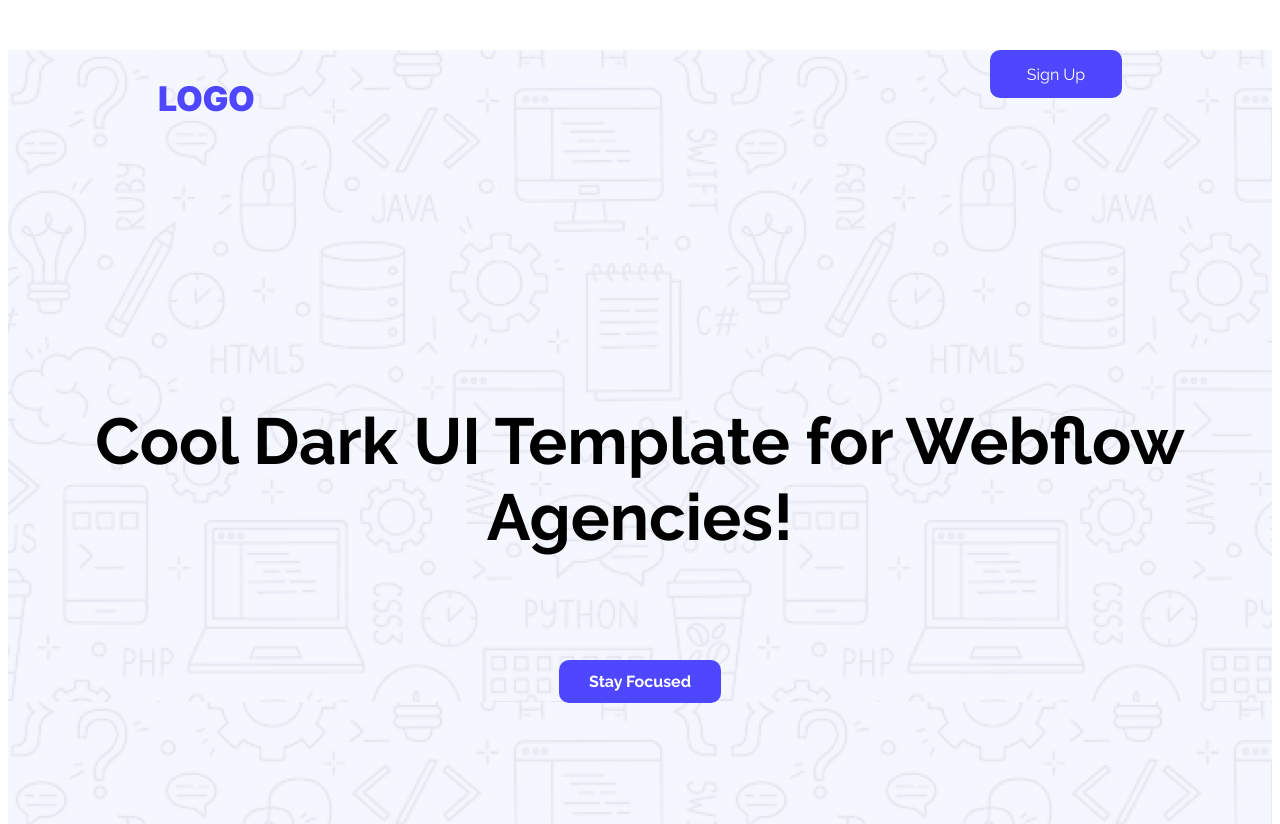
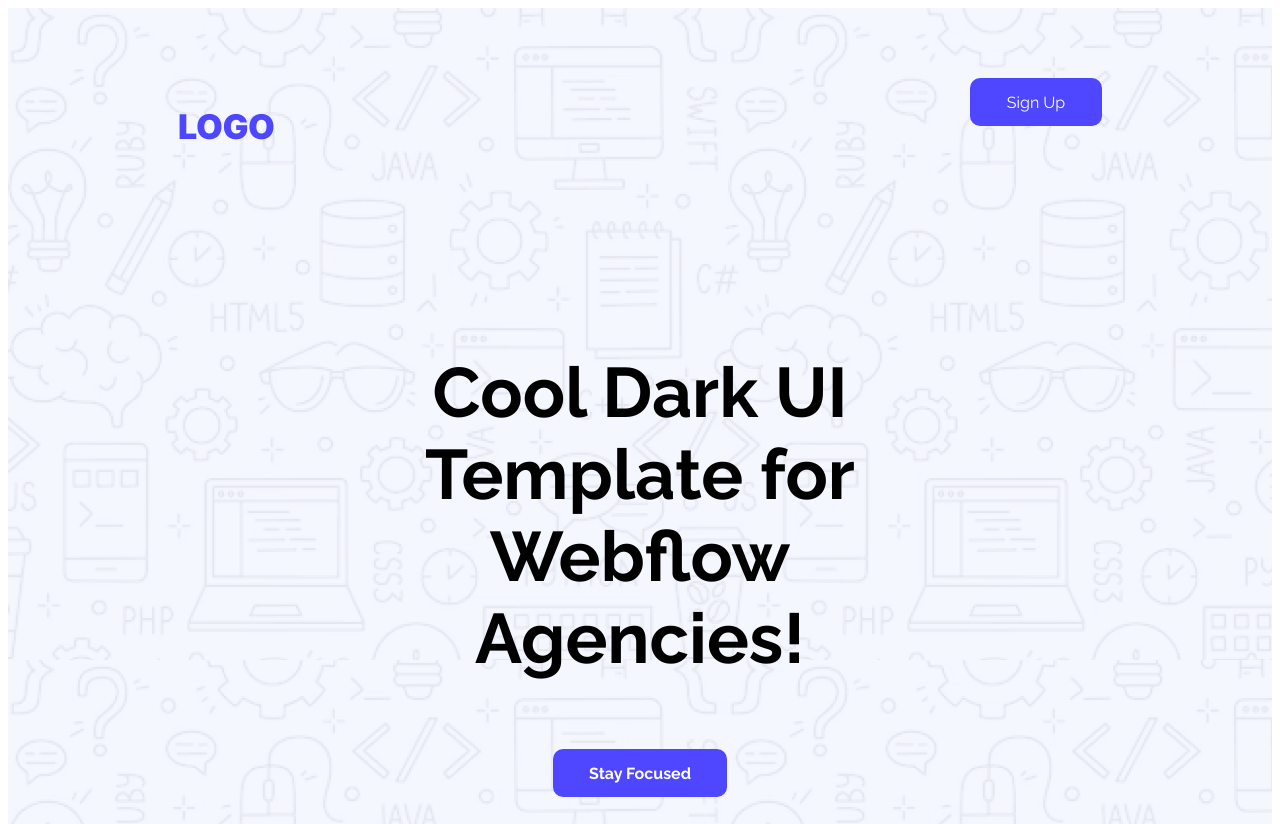
Before and after one commit to MDnurulIslam27/B12A01-landing-launchpad-new, a plain HTML site: page index.html in a window 1280 px wide. Shown: the top 824 px of the page. Drawn offline with Linux system fonts and the light colour scheme.

Commit message:
banner-3

```diff
--- a/index.html
+++ b/index.html
@@ -16,12 +16,12 @@
     <header class="hero-image">
   <nav class="opening">
     <h2 class="inter-normal primary-color size-1">LOGO</h2>
-    <button class="primary-color-btn primary-btn raleway-normal">Sign Up</button>
+    <button class="primary-color-btn primary-btn raleway-normal all-button ">Sign Up</button>
 
   </nav>
   <nav class="raleway-normal opening-2">
  <p class="about ">Cool Dark UI Template for Webflow Agencies!</p>
- <button class="secondary-btn primary-color-btn raleway-normal">Stay Focused</button>
+ <button class="secondary-btn primary-color-btn raleway-normal all-button">Stay Focused</button>
   </nav>
     </header>
 
@@ -30,7 +30,7 @@
        <div class="action-div">
         <h2 class="action-title">See It in Action</h2>
         <p class="action-description"> Explore the live preview and imagine your brand in this bold new look.</p>
-        <button class="primary-color-btn  raleway-normal secondary-btn">Launch Live Preview</button>
+        <button class="primary-color-btn  raleway-normal secondary-btn all-button">Launch Live Preview</button>
        </div>
           <div>
             <img class="action-image" src="./Assets/wc-mini.png" alt="">
@@ -67,7 +67,7 @@
           <label class="form-section">Message</label><br>
 
           <textarea class="form-types message-height" cols="30" rows="10"  id="" placeholder="write your message...."></textarea><br>
-          <button class="form-button primary-color-btn">Get in Touch</button>
+          <button class="form-button primary-color-btn all-button">Get in Touch</button>
         </form>
 
        </div>
--- a/landing.css
+++ b/landing.css
@@ -50,21 +50,32 @@
 }
 .hero-image{
     background-image: url(./Assets/Hero-bg.png);height: 798px;
+    padding: 20px;
+
+
 
 
 
 }
 .about{
-    font-size: 65px;
+    font-size: 70px;
     font-weight: bold;
-    margin-top: 250px;
+
+    padding: 100px 200px 0px 200px;
+
+    margin-left: 100px;
+    margin-right: 100px;
+
+
 }
 .secondary-btn{
     font-weight: bold;
     font-size: 16px;
      border: none;
     padding: 12px 30px;
-    margin-top: 40px;
+    margin-bottom: 120px;
+    width: 174px;
+    height: 48px;
 }
 .opening-2{
     text-align: center;
@@ -270,3 +281,7 @@ margin: 0px
     gap: 50px;
     margin: 60px 0 20px 350px;
 }
+.all-button:hover{
+    color: black;
+    background-color: yellowgreen;
+}
```
